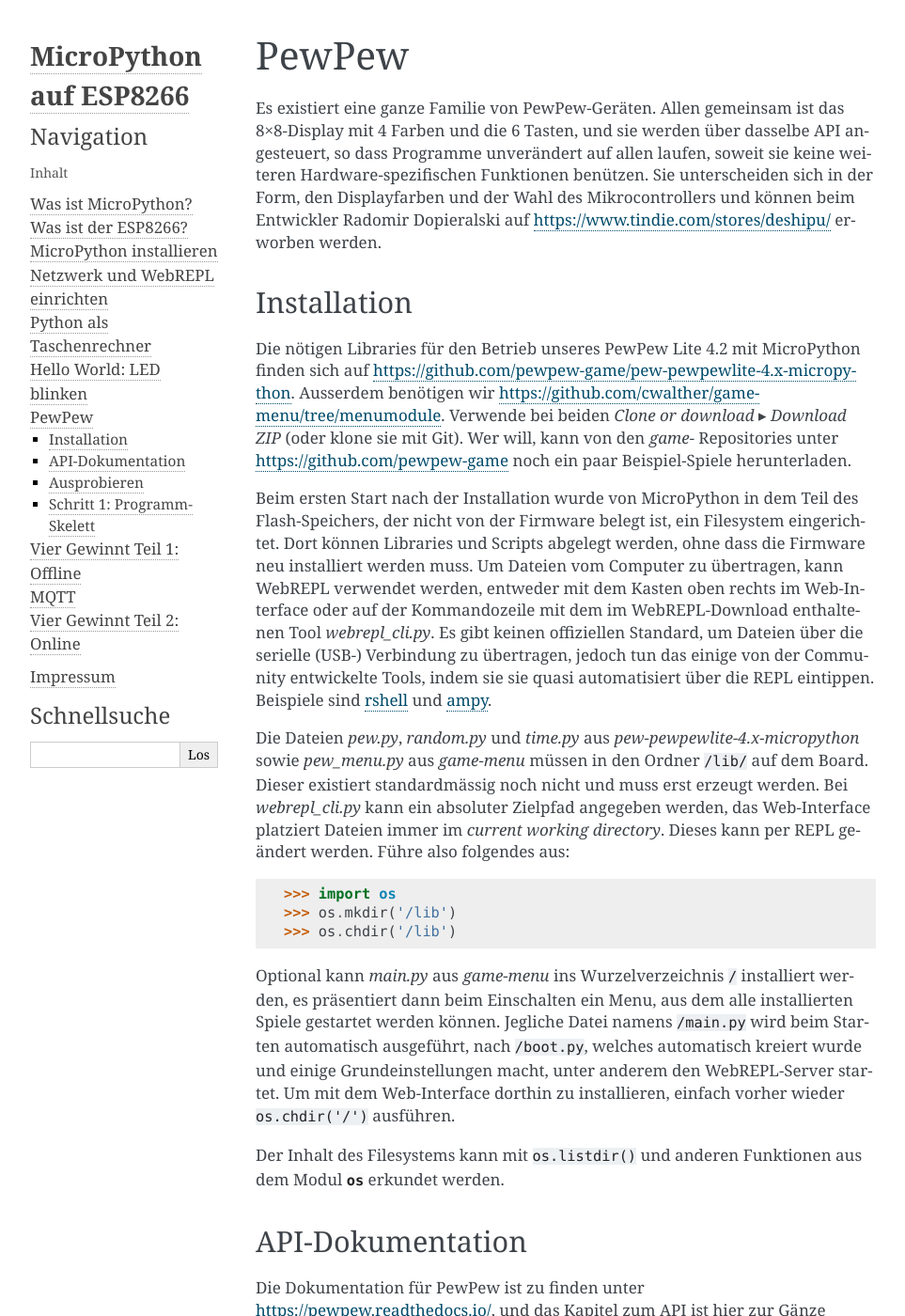
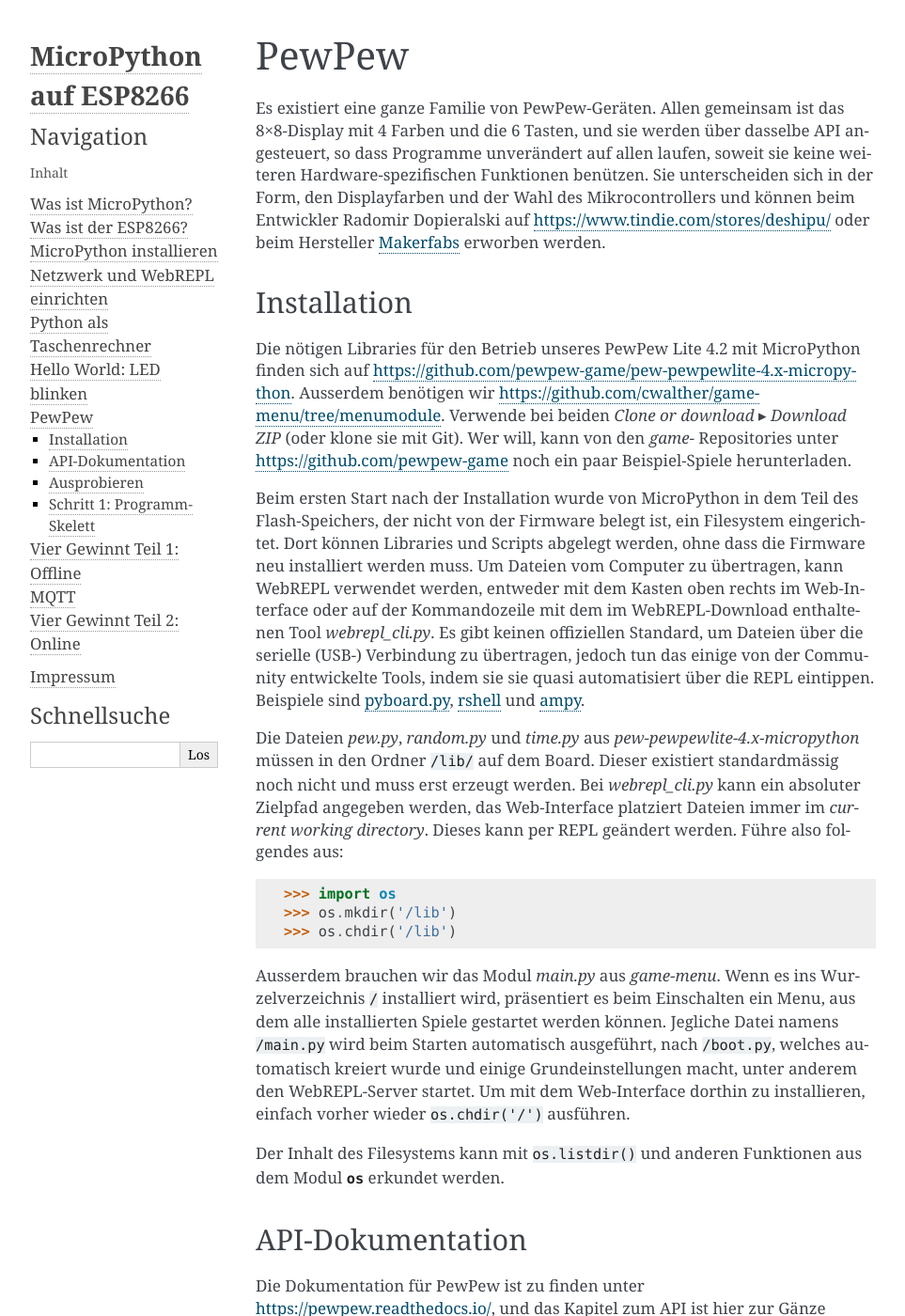
Before and after one commit to cwalther/micropython-workshop, a Sphinx documentation site: the page built from doc/source/pewpew.rst, in a window 1280 px wide and 1400 px high. Shown: the whole window at 94% size, without its empty margins (148-1111 px from the left). Built offline with Sphinx 7.4.7, drawn with Linux system fonts in a browser that asks for light colours.

Commit message:
Minor readability improvements and adjustments to changed reality.

```diff
--- a/doc/source/four-online.rst
+++ b/doc/source/four-online.rst
@@ -42,7 +42,7 @@
 
 *Mitschreiben*
 
-*Neues:* ``pew_menu``-API, Slice-Zuweisung, List Comprehension mit ``ìf``
+*Neues:* Menu-API, Slice-Zuweisung, List Comprehension mit ``ìf``
 
 Schritt 16: Herausfordern
 -------------------------
--- a/doc/source/pewpew.rst
+++ b/doc/source/pewpew.rst
@@ -1,22 +1,22 @@
 PewPew
 ======
 
-Es existiert eine ganze Familie von PewPew-Geräten. Allen gemeinsam ist das 8×8-Display mit 4 Farben und die 6 Tasten, und sie werden über dasselbe API angesteuert, so dass Programme unverändert auf allen laufen, soweit sie keine weiteren Hardware-spezifischen Funktionen benützen. Sie unterscheiden sich in der Form, den Displayfarben und der Wahl des Mikrocontrollers und können beim Entwickler Radomir Dopieralski auf https://www.tindie.com/stores/deshipu/ erworben werden.
+Es existiert eine ganze Familie von PewPew-Geräten. Allen gemeinsam ist das 8×8-Display mit 4 Farben und die 6 Tasten, und sie werden über dasselbe API angesteuert, so dass Programme unverändert auf allen laufen, soweit sie keine weiteren Hardware-spezifischen Funktionen benützen. Sie unterscheiden sich in der Form, den Displayfarben und der Wahl des Mikrocontrollers und können beim Entwickler Radomir Dopieralski auf https://www.tindie.com/stores/deshipu/ oder beim Hersteller `Makerfabs <https://www.makerfabs.com/index.php?route=product/search&search=pewpew>`_ erworben werden.
 
 Installation
 ------------
 
 Die nötigen Libraries für den Betrieb unseres PewPew Lite 4.2 mit MicroPython finden sich auf https://github.com/pewpew-game/pew-pewpewlite-4.x-micropython. Ausserdem benötigen wir https://github.com/cwalther/game-menu/tree/menumodule. Verwende bei beiden *Clone or download* ▸ *Download ZIP* (oder klone sie mit Git). Wer will, kann von den *game-* Repositories unter https://github.com/pewpew-game noch ein paar Beispiel-Spiele herunterladen.
 
-Beim ersten Start nach der Installation wurde von MicroPython in dem Teil des Flash-Speichers, der nicht von der Firmware belegt ist, ein Filesystem eingerichtet. Dort können Libraries und Scripts abgelegt werden, ohne dass die Firmware neu installiert werden muss. Um Dateien vom Computer zu übertragen, kann WebREPL verwendet werden, entweder mit dem Kasten oben rechts im Web-Interface oder auf der Kommandozeile mit dem im WebREPL-Download enthaltenen Tool *webrepl_cli.py*. Es gibt keinen offiziellen Standard, um Dateien über die serielle (USB-) Verbindung zu übertragen, jedoch tun das einige von der Community entwickelte Tools, indem sie sie quasi automatisiert über die REPL eintippen. Beispiele sind `rshell <https://github.com/dhylands/rshell>`_ und `ampy <https://github.com/pycampers/ampy>`_.
+Beim ersten Start nach der Installation wurde von MicroPython in dem Teil des Flash-Speichers, der nicht von der Firmware belegt ist, ein Filesystem eingerichtet. Dort können Libraries und Scripts abgelegt werden, ohne dass die Firmware neu installiert werden muss. Um Dateien vom Computer zu übertragen, kann WebREPL verwendet werden, entweder mit dem Kasten oben rechts im Web-Interface oder auf der Kommandozeile mit dem im WebREPL-Download enthaltenen Tool *webrepl_cli.py*. Es gibt keinen offiziellen Standard, um Dateien über die serielle (USB-) Verbindung zu übertragen, jedoch tun das einige von der Community entwickelte Tools, indem sie sie quasi automatisiert über die REPL eintippen. Beispiele sind `pyboard.py <https://github.com/micropython/micropython/blob/master/tools/pyboard.py>`_, `rshell <https://github.com/dhylands/rshell>`_ und `ampy <https://github.com/scientifichackers/ampy>`_.
 
-Die Dateien *pew.py*, *random.py* und *time.py* aus *pew-pewpewlite-4.x-micropython* sowie *pew_menu.py* aus *game-menu* müssen in den Ordner ``/lib/`` auf dem Board. Dieser existiert standardmässig noch nicht und muss erst erzeugt werden. Bei *webrepl_cli.py* kann ein absoluter Zielpfad angegeben werden, das Web-Interface platziert Dateien immer im *current working directory*. Dieses kann per REPL geändert werden. Führe also folgendes aus::
+Die Dateien *pew.py*, *random.py* und *time.py* aus *pew-pewpewlite-4.x-micropython* müssen in den Ordner ``/lib/`` auf dem Board. Dieser existiert standardmässig noch nicht und muss erst erzeugt werden. Bei *webrepl_cli.py* kann ein absoluter Zielpfad angegeben werden, das Web-Interface platziert Dateien immer im *current working directory*. Dieses kann per REPL geändert werden. Führe also folgendes aus::
 
    >>> import os
    >>> os.mkdir('/lib')
    >>> os.chdir('/lib')
 
-Optional kann *main.py* aus *game-menu* ins Wurzelverzeichnis ``/`` installiert werden, es präsentiert dann beim Einschalten ein Menu, aus dem alle installierten Spiele gestartet werden können. Jegliche Datei namens ``/main.py`` wird beim Starten automatisch ausgeführt, nach ``/boot.py``, welches automatisch kreiert wurde und einige Grundeinstellungen macht, unter anderem den WebREPL-Server startet. Um mit dem Web-Interface dorthin zu installieren, einfach vorher wieder ``os.chdir('/')`` ausführen.
+Ausserdem brauchen wir das Modul *main.py* aus *game-menu*. Wenn es ins Wurzelverzeichnis ``/`` installiert wird, präsentiert es beim Einschalten ein Menu, aus dem alle installierten Spiele gestartet werden können. Jegliche Datei namens ``/main.py`` wird beim Starten automatisch ausgeführt, nach ``/boot.py``, welches automatisch kreiert wurde und einige Grundeinstellungen macht, unter anderem den WebREPL-Server startet. Um mit dem Web-Interface dorthin zu installieren, einfach vorher wieder ``os.chdir('/')`` ausführen.
 
 Der Inhalt des Filesystems kann mit ``os.listdir()`` und anderen Funktionen aus dem Modul :py:mod:`os <uos>` erkundet werden.
 
--- a/doc/source/usage.rst
+++ b/doc/source/usage.rst
@@ -328,7 +328,7 @@
 Die Funktionalität zum Zugriff auf Hardware ist im Modul ``machine`` zusammengefasst. Es ist dokumentiert auf http://docs.micropython.org/en/latest/library/machine.html. Um ein Modul zu benützen, muss es *importiert* werden. Das ``import``-Statement macht zwei Dinge:
 
 1. Es führt den Python-Code aus, der das Modul definiert. Was solcher Code typischerweise macht, ist Funktionen und Klassen zu definieren.
-2. Es macht unter dem importierten Namen das Modul-Objekt im aktuellen Kontext verfügbar, auf dem die in Schritt 1 definierten Funktionen und Klassen als Attribute verfügbar sind.
+2. Es macht unter dem importierten Namen das Modul-Objekt im aktuellen Kontext verfügbar. Auf dem Modul-Objekt sind die in Schritt 1 definierten Funktionen und Klassen als Attribute verfügbar.
 
 Schritt 1 wird nur beim erstmaligen Importieren ausgeführt, danach wird das Modul-Objekt im Speicher behalten.
 
```
